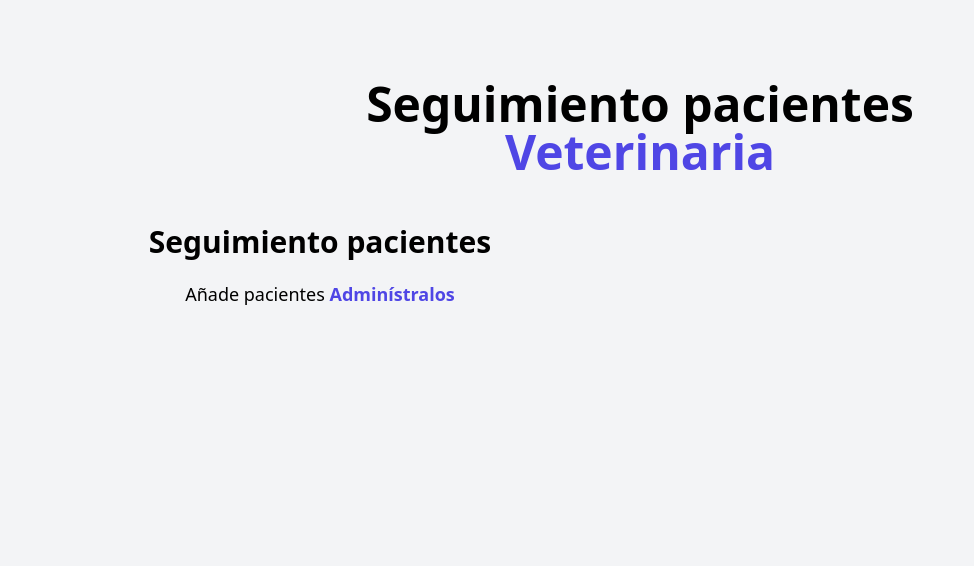
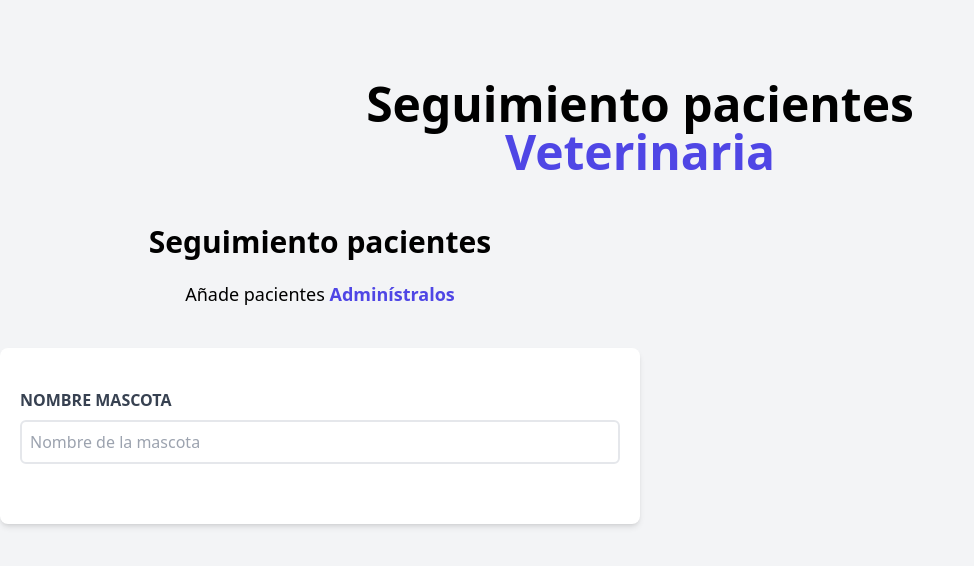
Before and after one commit to danielherrodri/administrador-pacientes, a Vue app: page / in a window 1280 px wide. Shown: the top 566 px of the page, without its empty margins (0-974 px from the left). Built offline with nearby package versions, Linux system fonts and the light colour scheme.

Commit message:
Vídeo 75 - Primeros pasos con el Formulario

```diff
--- a/src/components/Formulario.vue
+++ b/src/components/Formulario.vue
@@ -2,9 +2,22 @@
   <div class="md:w-1/2">
     <h2 class="font-black text-3xl text-center">Seguimiento pacientes</h2>
     <p class="text-lg mt-5 text-center mb-10">
-        Añade pacientes
-        <span class="text-indigo-600 font-bold">Adminístralos</span>
+      Añade pacientes
+      <span class="text-indigo-600 font-bold">Adminístralos</span>
     </p>
+    <form action="" class="bg-white shadow-md rounded-lg py-10 px-5 mb-10">
+      <div class="mb-5">
+        <label for="mascota" class="block text-gray-700 uppercase font-bold">
+          Nombre Mascota
+        </label>
+        <input
+          id="mascota"
+          type="text"
+          placeholder="Nombre de la mascota"
+          class="border-2 w-full p-2 mt-2 placeholder-gray-400 rounded-md"
+        />
+      </div>
+    </form>
   </div>
 </template>
 <script setup></script>
```
